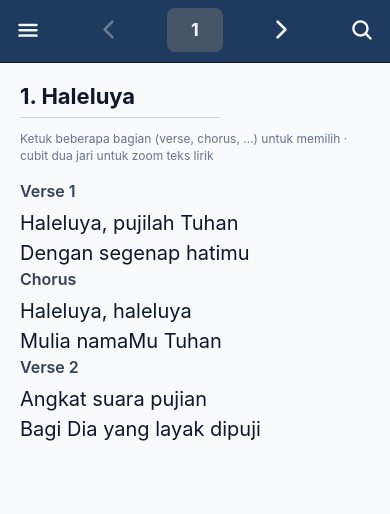
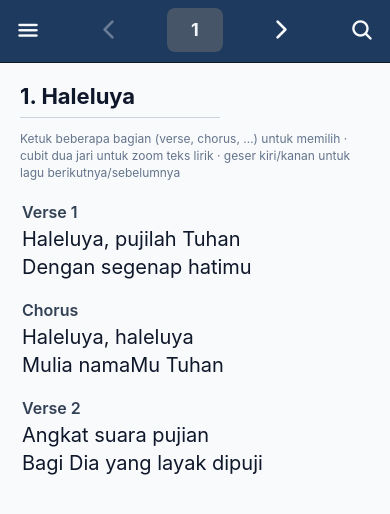
Before and after one commit to antonmartinus72/puji-pujian-rohani-mobile, a React Native app: screen /Reader in a window 390 px wide. Shown: the top 514 px of the page. Built offline with nearby package versions, Linux system fonts and the light colour scheme; no server answers; what react-native-worklets would draw is missing.

Commit message:
add left/right swipe to lyric view. Fix bug

```diff
--- a/package.json
+++ b/package.json
@@ -23,7 +23,8 @@
     "react-native-gesture-handler": "~2.28.0",
     "react-native-reanimated": "~4.1.1",
     "react-native-safe-area-context": "~5.6.0",
-    "react-native-screens": "~4.16.0"
+    "react-native-screens": "~4.16.0",
+    "react-native-worklets": "0.5.1"
   },
   "private": true,
   "devDependencies": {
@@ -33,6 +34,7 @@
     "typescript": "^5.9.3"
   },
   "overrides": {
-    "react-native-css-interop": "0.2.3"
+    "react-native-css-interop": "0.2.3",
+    "react-native-worklets": "0.5.1"
   }
 }
--- a/src/components/LyricBlock.tsx
+++ b/src/components/LyricBlock.tsx
@@ -1,12 +1,12 @@
 import React, { useMemo } from 'react';
-import { Pressable, Text } from 'react-native';
+import { Pressable, Text, View } from 'react-native';
 
 const BASE_LABEL = 16;
 const BASE_LINE = 20;
-const BASE_LINE_HEIGHT = 30;
-/** Jarak vertikal antar bagian (verse / chorus / …) */
-const BASE_SECTION_GAP = 14;
-const BASE_LABEL_MARGIN = 6;
+const BASE_LINE_HEIGHT = 28;
+/** Satu “baris kosong” visual antar bagian (verse / chorus / …) */
+const BASE_SECTION_GAP = 10;
+const BASE_LABEL_MARGIN = 2;
 
 export function formatLyricBlockPlainText(
   label: string | undefined | null,
@@ -44,8 +44,17 @@ export default function LyricBlock({
   const s = fontScale;
   const sectionGap = Math.round(BASE_SECTION_GAP * s);
   const marginBottom = selected && mergeWithNext ? 0 : sectionGap;
-  const paddingTop = selected && mergeWithPrev ? 4 : 8;
-  const paddingBottom = selected && mergeWithNext ? 4 : 8;
+  const paddingTop = selected && mergeWithPrev ? 2 : 4;
+  const paddingBottom = selected && mergeWithNext ? 2 : 4;
+
+  const nonEmptyLines = useMemo(
+    () =>
+      (lines || []).filter((line) => {
+        const t = line != null ? String(line).trim() : '';
+        return t.length > 0;
+      }),
+    [lines]
+  );
 
   const typography = useMemo(
     () => ({
@@ -75,23 +84,34 @@ export default function LyricBlock({
           ? `Bagian lirik ${label}. Ketuk untuk menambah atau menghapus dari pilihan.`
           : 'Bagian lirik. Ketuk untuk menambah atau menghapus dari pilihan.'
       }
-      className="px-1 -mx-1"
-      style={({ pressed }) => [
+      className="-mx-1"
+      style={{ marginBottom }}
+    >
+      {({ pressed }) => (
+        <View
+          style={[
             {
-          marginBottom,
               paddingTop,
               paddingBottom,
+              paddingHorizontal: 6,
+              borderRadius: 8,
+              overflow: 'hidden',
             },
-        selected ? { backgroundColor: '#dbeafe' } : undefined,
-        pressed && !selected ? { backgroundColor: '#f1f5f9' } : undefined,
+            selected
+              ? { backgroundColor: '#bfdbfe' }
+              : pressed
+                ? { backgroundColor: '#f1f5f9' }
+                : null,
           ]}
         >
           {label ? <Text style={typography.label}>{label}</Text> : null}
-      {(lines || []).map((line, i) => (
+          {nonEmptyLines.map((line, i) => (
             <Text key={i} style={typography.line}>
               {line}
             </Text>
           ))}
+        </View>
+      )}
     </Pressable>
   );
 }
--- a/src/screens/SongReaderScreen.tsx
+++ b/src/screens/SongReaderScreen.tsx
@@ -3,9 +3,9 @@ import { Alert, Pressable, Share, Text, View } from 'react-native';
 import { setStringAsync } from 'expo-clipboard';
 import { Ionicons } from '@expo/vector-icons';
 import {
-  PinchGestureHandler,
+  Gesture,
+  GestureDetector,
   ScrollView,
-  State,
 } from 'react-native-gesture-handler';
 import { useSafeAreaInsets } from 'react-native-safe-area-context';
 import Navbar from '../components/Navbar';
@@ -90,42 +90,33 @@ export default function SongReaderScreen({
     void setItem(KEYS.LYRIC_FONT_SCALE, String(value));
   }, []);
 
-  const onPinchGestureEvent = useCallback((e: { nativeEvent: { scale: number } }) => {
-    const damped = dampedPinchFactor(e.nativeEvent.scale);
+  const beginPinch = useCallback(() => {
+    setIsPinching(true);
+    pinchOriginScale.current = lyricFontScaleRef.current;
+  }, []);
+
+  const updatePinchScale = useCallback((scale: number) => {
+    const damped = dampedPinchFactor(scale);
     const next = clampFontScale(pinchOriginScale.current * damped);
+    lyricFontScaleRef.current = next;
     setLyricFontScale(next);
   }, []);
 
-  const onPinchHandlerStateChange = useCallback(
-    (e: {
-      nativeEvent: {
-        state: number;
-        oldState: number;
-        scale: number;
-      };
-    }) => {
-      const { state, oldState } = e.nativeEvent;
-      if (state === State.BEGAN) {
-        setIsPinching(true);
-        pinchOriginScale.current = lyricFontScaleRef.current;
-      }
-      if (
-        state === State.END ||
-        state === State.CANCELLED ||
-        state === State.FAILED
-      ) {
-        setIsPinching(false);
-      }
-      if (oldState === State.ACTIVE) {
-        const damped = dampedPinchFactor(e.nativeEvent.scale);
+  const commitPinchScale = useCallback(
+    (scale: number) => {
+      const damped = dampedPinchFactor(scale);
       const next = clampFontScale(pinchOriginScale.current * damped);
       setLyricFontScale(next);
       lyricFontScaleRef.current = next;
       persistLyricFontScale(next);
-      }
     },
     [persistLyricFontScale]
   );
+
+  const endPinchInteraction = useCallback(() => {
+    setIsPinching(false);
+    persistLyricFontScale(lyricFontScaleRef.current);
+  }, [persistLyricFontScale]);
 
   const selectedSet = useMemo(
     () => new Set(selectedLyricIndices),
@@ -207,6 +198,53 @@ export default function SongReaderScreen({
   const onPrev = inSetlist ? sessionPrev : goPrev;
   const onNext = inSetlist ? sessionNext : goNext;
 
+  const swipeToAdjacentSong = useCallback(
+    (translationX: number, velocityX: number) => {
+      const minDistance = 72;
+      const minSpeed = 420;
+      if (translationX <= -minDistance || velocityX <= -minSpeed) {
+        if (canNext) onNext();
+      } else if (translationX >= minDistance || velocityX >= minSpeed) {
+        if (canPrev) onPrev();
+      }
+    },
+    [canNext, canPrev, onNext, onPrev]
+  );
+
+  const swipeBetweenSongs = useMemo(
+    () =>
+      Gesture.Pan()
+        .runOnJS(true)
+        .activeOffsetX([-40, 40])
+        .failOffsetY([-32, 32])
+        .onEnd((e, success) => {
+          if (!success) return;
+          swipeToAdjacentSong(e.translationX, e.velocityX);
+        }),
+    [swipeToAdjacentSong]
+  );
+
+  const pinchZoomLyrics = useMemo(
+    () =>
+      Gesture.Pinch()
+        .runOnJS(true)
+        .onBegin(() => {
+          beginPinch();
+        })
+        .onUpdate((e) => {
+          updatePinchScale(e.scale);
+        })
+        .onEnd((e, success) => {
+          if (success) {
+            commitPinchScale(e.scale);
+          }
+        })
+        .onFinalize(() => {
+          endPinchInteraction();
+        }),
+    [beginPinch, updatePinchScale, commitPinchScale, endPinchInteraction]
+  );
+
   const openSongListSearch = useCallback(() => {
     navigation.navigate('SongList', { variant: 'search' });
   }, [navigation]);
@@ -270,10 +308,13 @@ export default function SongReaderScreen({
         canPrev={canPrev}
         canNext={canNext}
       />
+      <GestureDetector gesture={swipeBetweenSongs}>
+        <View className="flex-1">
           <ScrollView
             ref={scrollRef}
             className="flex-1"
             scrollEnabled={!isPinching}
+            removeClippedSubviews={false}
             contentContainerStyle={[
               {
                 paddingHorizontal: 20,
@@ -285,11 +326,7 @@ export default function SongReaderScreen({
             keyboardShouldPersistTaps="handled"
             nestedScrollEnabled
           >
-        <PinchGestureHandler
-          simultaneousHandlers={[scrollRef]}
-          onGestureEvent={onPinchGestureEvent}
-          onHandlerStateChange={onPinchHandlerStateChange}
-        >
+            <GestureDetector gesture={pinchZoomLyrics}>
               <View collapsable={false} className="pb-2">
                 <Text className="mb-2 text-[22px] font-bold text-slate-900">
                   {currentSong.id}. {currentSong.title}
@@ -297,7 +334,8 @@ export default function SongReaderScreen({
                 <View className="mb-3 h-px max-w-[200px] bg-slate-300" />
                 <Text className="mb-4 text-xs leading-[17px] text-slate-500">
                   Ketuk beberapa bagian (verse, chorus, …) untuk memilih · cubit dua
-              jari untuk zoom teks lirik
+                  jari untuk zoom teks lirik · geser kiri/kanan untuk lagu
+                  berikutnya/sebelumnya
                 </Text>
                 {(currentSong.lyrics || []).map((block, idx) => {
                   const sel = selectedSet.has(idx);
@@ -315,8 +353,10 @@ export default function SongReaderScreen({
                   );
                 })}
               </View>
-        </PinchGestureHandler>
+            </GestureDetector>
           </ScrollView>
+        </View>
+      </GestureDetector>
 
       {selectedLyricIndices.length > 0 ? (
         <View
```
Also changed, not shown: 1 other file (tests, documents, lock files or other folders). Lines whose indentation alone changed are shown as unchanged.
